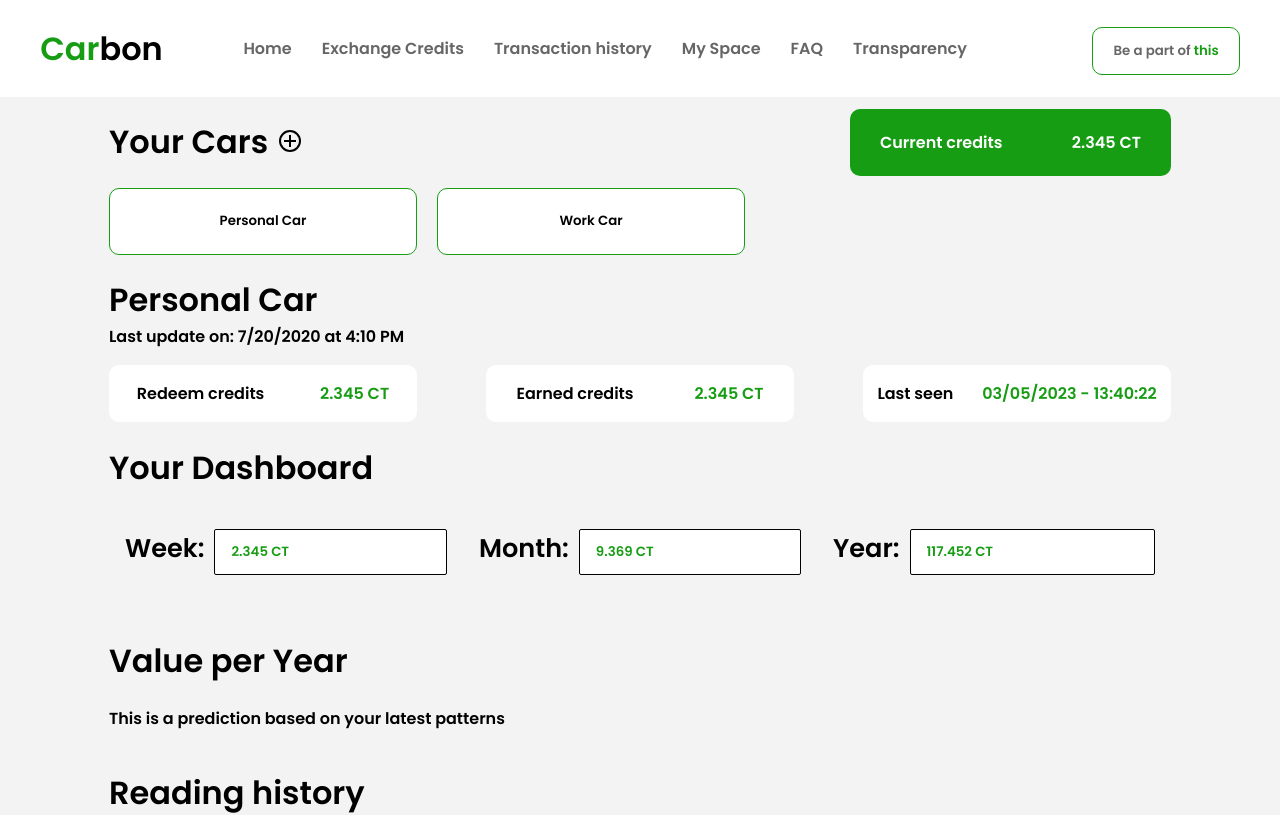
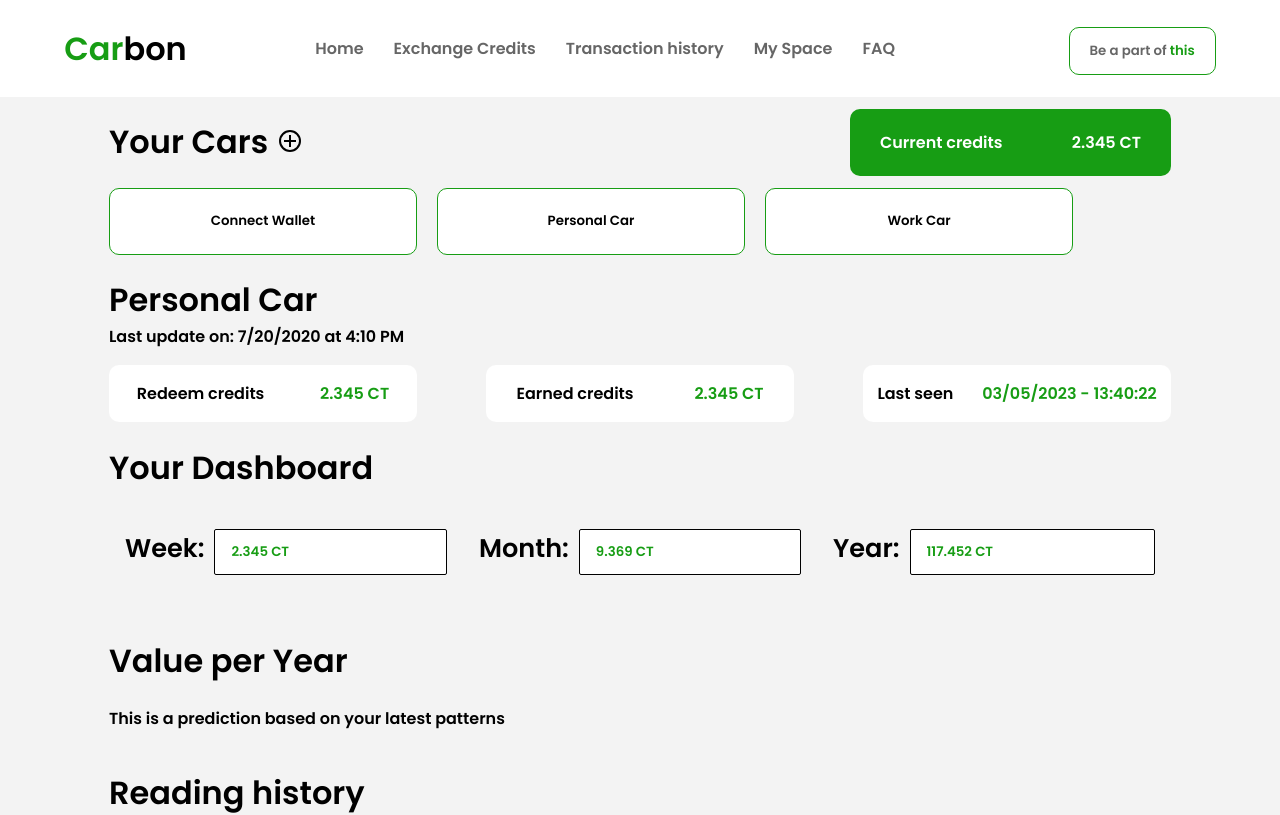
Before and after one commit to hackathon-blockchain-inteli/car-bon-project, a React (Vite) app in the folder frontend/: page /cars in a window 1280 px wide. Shown: the top 815 px of the page. Built offline with nearby package versions, Linux system fonts and the light colour scheme.

Commit message:
style: fix style bugs

```diff
--- a/frontend/src/componentes/NavBar/NavBar.module.scss
+++ b/frontend/src/componentes/NavBar/NavBar.module.scss
@@ -86,3 +86,22 @@ html{
   }
 
 }
+
+.buttonn{
+  font-family: 'Poppins', sans-serif;
+  color: rgba(0, 0, 0, 0.6);
+  border: 1px solid #179D14;
+  border-radius: 10px;
+  background: none;
+  margin-left: 15px;
+  height: 48px;
+  cursor: pointer;
+  padding-left: 20px;
+  padding-right: 20px;
+  margin-top: 5px;
+
+  span{
+    color: #179D14;
+  }
+
+}
--- a/frontend/src/componentes/NavBar/NavBar.tsx
+++ b/frontend/src/componentes/NavBar/NavBar.tsx
@@ -13,10 +13,10 @@ const NavBar: React.FC = () => {
         <a href="/transparency">Transaction history</a>
         <a href="/cars">My Space</a>
         <a href="/faq">FAQ</a>
-        <a href="/faq">Transparency</a>
+        {/* <a href="/faq">Transparency</a> */}
       </div>
       <div className={styles.buttonFocus}>
-        <button>Be a part of <span>this</span></button>
+        <a href='/signup'><button className={styles.buttonn}>Be a part of <span>this</span></button></a>
       </div>
     </div>
   );
--- a/frontend/src/pages/Cars/Cars.tsx
+++ b/frontend/src/pages/Cars/Cars.tsx
@@ -3,8 +3,8 @@ import styles from "./Cars.module.scss";
 import NavBar from '../../componentes/NavBar/NavBar';
 import FootBar from '../../componentes/FootBar/FootBar';
 import { GrAddCircle } from 'react-icons/gr';
-// import { useState, useContext } from 'react';
-// import { toast } from 'react-toastify';
+import { useState, useContext } from 'react';
+import { toast } from 'react-toastify';
 // import axios from 'axios';
 // import AddCarCtx from '../../contexts/AddCar-ctx.tsx';
 import AddCard from '../../componentes/Modais/AddCar/AddCar.tsx';
@@ -14,30 +14,30 @@ import AddCard from '../../componentes/Modais/AddCar/AddCar.tsx';
 //   ethereum: any
 // }
 
-// const BlockchainIntegration = {
-//   connectToMetamask: async () => {
-//     if (window.ethereum) {
-//       try {
-//         const res = await window.ethereum.request({
-//           method: "eth_requestAccounts",
-//         })
-//         const mumbaiNetwork = "0x13881"
-//         if (window.ethereum.chainId !== mumbaiNetwork) {
-//           await window.ethereum.request({
-//             method: "wallet_switchEthereumChain",
-//             params: [{ chainId: mumbaiNetwork }],
-//           })
-//         }
-//         return res[0]
+const BlockchainIntegration = {
+  connectToMetamask: async () => {
+    if (window.ethereum) {
+      try {
+        const res = await window.ethereum.request({
+          method: "eth_requestAccounts",
+        })
+        const mumbaiNetwork = "0x13881"
+        if (window.ethereum.chainId !== mumbaiNetwork) {
+          await window.ethereum.request({
+            method: "wallet_switchEthereumChain",
+            params: [{ chainId: mumbaiNetwork }],
+          })
+        }
+        return res[0]
 
-//       } catch (err) {
-//         console.error(err)
-//       }
-//     } else {
-//       toast.error("Install MetaMask")
-//     }
-//   },
-// }
+      } catch (err) {
+        console.error(err)
+      }
+    } else {
+      toast.error("Install MetaMask")
+    }
+  },
+}
 
 // axios.get('/api/tabela')
 //   .then(response => {
@@ -59,12 +59,12 @@ const Cars: React.FC = () => {
   //   showModalHandler();
   // };
 
-  // const [account, setAccount] = useState('');
+  const [account, setAccount] = useState('');
 
-  // const handleClick = async () => {
-  //   const userAccount = await BlockchainIntegration.connectToMetamask();
-  //   setAccount(userAccount);
-  // };
+  const handleClick = async () => {
+    const userAccount = await BlockchainIntegration.connectToMetamask();
+    setAccount(userAccount);
+  };
 
   return (
     <div>
@@ -83,6 +83,8 @@ const Cars: React.FC = () => {
             </span>
           </div>
           <div className={styles.listCars}>
+          <button onClick={handleClick}>Connect Wallet</button> {/*Puxar do banco */}
+            {account && <p>Connected account: {account}</p>}
             <button>Personal Car</button>
             <button>Work Car</button>
           </div>
```
